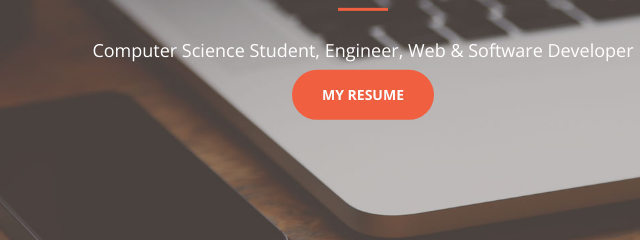
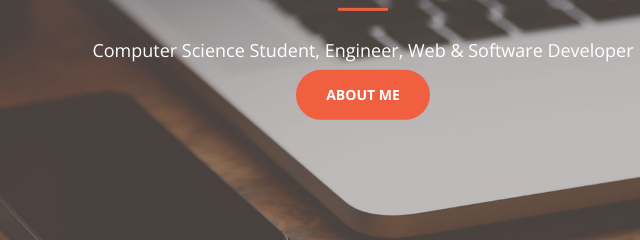
Before and after one commit to sangle123/portfolioWebs, a plain HTML site: page index.html in a window 1280 px wide. Shown: the part 440-680 px from the top of the page, 277-917 px from the left. Drawn offline with nearby package versions, Linux system fonts and the light colour scheme.

Commit message:
index update

```diff
--- a/index.html
+++ b/index.html
@@ -79,7 +79,7 @@
                 <h2>lsang6602@gmail.com</h2>
                 <hr>
                 <h4>Computer Science Student, Engineer, Web & Software Developer</h4>
-                <a href="Sang-Le-Resume.pdf" class="btn btn-primary btn-xl page-scroll">My Resume</a>
+                <a href="#about" class="btn btn-primary btn-xl page-scroll">About Me</a>
             </div>
         </div>
     </header>
@@ -249,7 +249,7 @@
         <div class="container text-center">
             <div class="call-to-action">
                 <h2>Download My Resume</h2>
-                <a href="Sang-Le-Resume.pdf" class="btn btn-default btn-xl wow tada">My Resume</a>
+                <a href="Sang-Le-Resume.pdf" class="btn btn-default btn-xl wow tada" download>My Resume</a>
             </div>
         </div>
     </aside>
```
